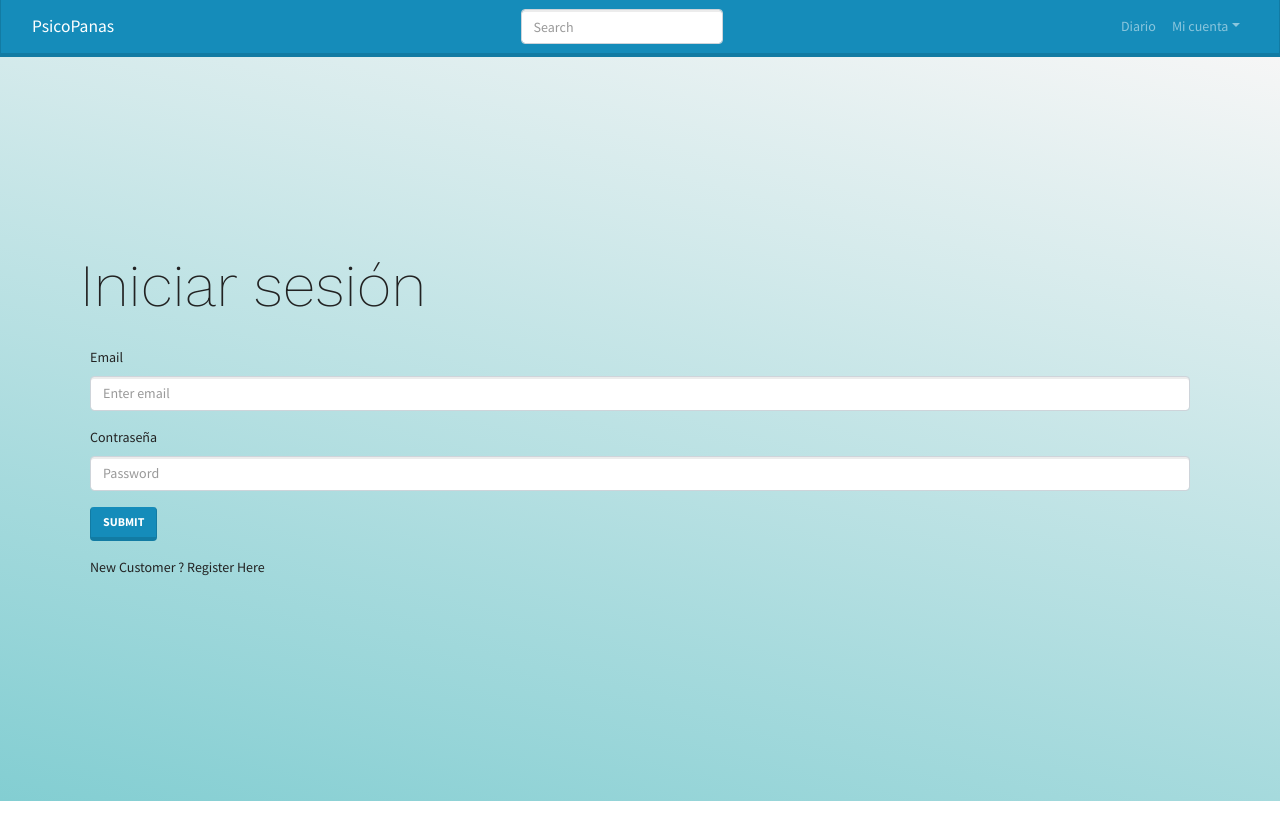
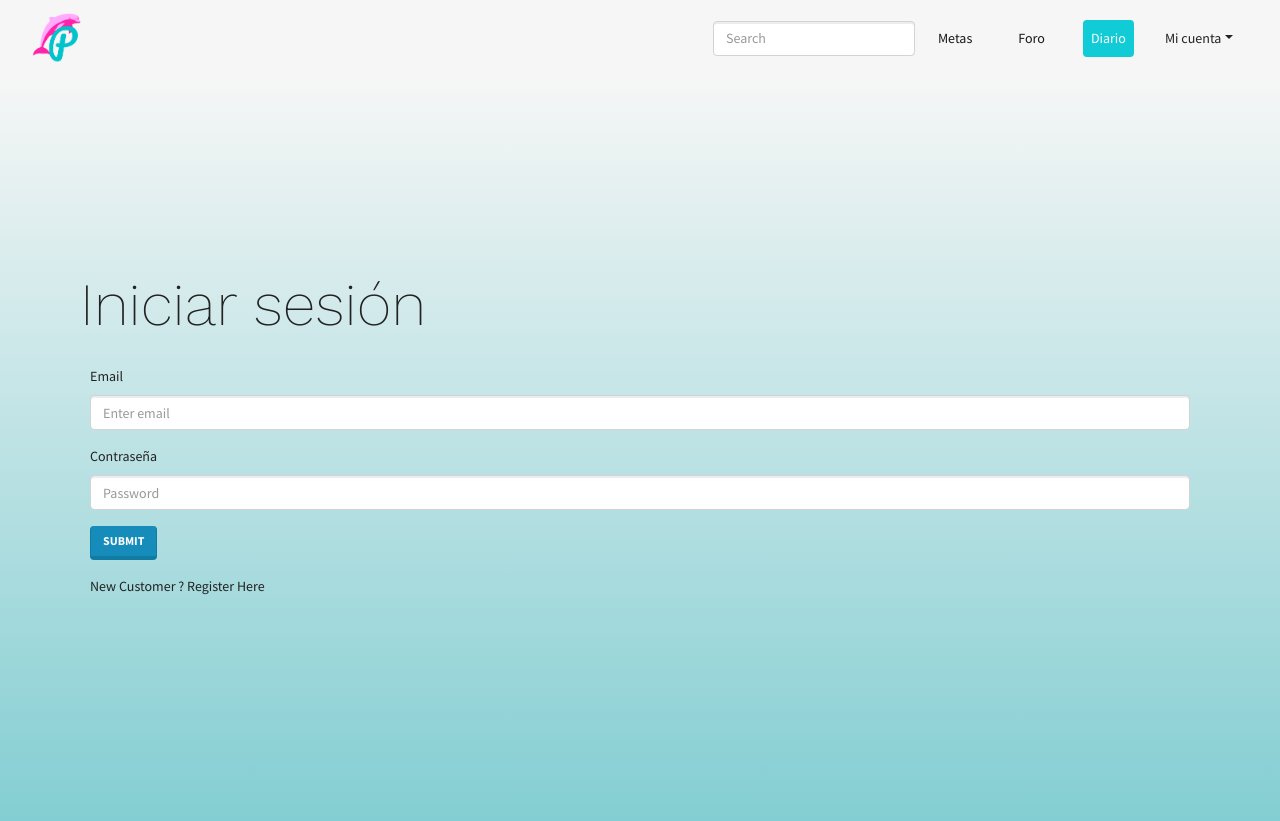
Before and after one commit to masaunimet/Psicopanas, a React (Create React App) app in the folder frontend/: page /login in a window 1280 px wide. Built offline with nearby package versions, Linux system fonts and the light colour scheme.

Commit message:
NavBar y HomePage
pequeño trabajo, no sabia si cambiar todo o seguir con lo que esta ahi

```diff
--- /dev/null
+++ b/frontend/src/components/header/Header.css
@@ -0,0 +1,5 @@
+.padding_butons{
+
+    padding-left: 15px;
+    padding-right: 15px;
+}
--- a/frontend/src/components/header/Header.js
+++ b/frontend/src/components/header/Header.js
@@ -8,17 +8,25 @@ import {
   NavDropdown,
 } from "react-bootstrap";
 import { Link } from "react-router-dom";
+import LogoPP from "../../images/logoPP.png";
+import User from "../../images/usuario_default.png";
+import "../header/Header.css";
 
 const Header = () => {
   return (
-    <Navbar bg="primary" expand="lg" variant="dark">
+    <Navbar bg="#d71b1b" expand="lg" variant="dark">
       <Container fluid>
-        <Navbar.Brand>
-          <Link to="/">PsicoPanas</Link>
+        <Navbar.Brand href="/">
+          <img
+            src={LogoPP}
+            width="50"
+            height="50"
+            alt=""
+          />
         </Navbar.Brand>
         <Navbar.Toggle aria-controls="basic-navbar-nav" />
-        <Navbar.Collapse id="basic-navbar-nav">
-          <Nav className="m-auto">
+        <Navbar.Collapse className="justify-content-end">
+          <Nav variant="pills" activeKey="1">
             <Form inline>
               <FormControl
                 type="text"
@@ -26,21 +34,42 @@ const Header = () => {
                 className="nr-sm-2"
               />
             </Form>
+            <Nav.Item className="padding_butons"><Nav.Link eventKey="disabled" disabled href="/diario" className="textnavbar">Metas</Nav.Link></Nav.Item>
+            <Nav.Item className="padding_butons" ><Nav.Link eventKey="disabled" disabled href="/diario" className="textnavbar">Foro</Nav.Link></Nav.Item>
+            <Nav.Item className="padding_butons"><Nav.Link eventKey="1" href="/diario" className="textnavbar">Diario</Nav.Link></Nav.Item>
           </Nav>
-          <Nav>
-            <Nav.Link>
-              <Link to="/diario">Diario</Link>
-            </Nav.Link>
+          <Nav.Item>
             <NavDropdown title="Mi cuenta" id="basic-nav-dropdowm">
               <NavDropdown.Item href="#action3">Perfil</NavDropdown.Item>
-
               <NavDropdown.Divider />
               <NavDropdown.Item href="#action5">Cerrar sesión</NavDropdown.Item>
             </NavDropdown>
-          </Nav>
+          </Nav.Item>
         </Navbar.Collapse>
       </Container>
     </Navbar>
+
+// </Nav.Item >
+// <Nav className="m-auto">
+//   <Form inline>
+//     <FormControl
+//       type="text"
+//       placeholder="Search"
+//       className="nr-sm-2"
+//     />
+//   </Form>
+// </Nav>
+// <Nav>
+//   <Nav.Link>
+//     <Link to="/diario">Diario</Link>
+//   </Nav.Link>
+//   <NavDropdown title="Mi cuenta" id="basic-nav-dropdowm">
+//     <NavDropdown.Item href="#action3">Perfil</NavDropdown.Item>
+
+//     <NavDropdown.Divider />
+//     <NavDropdown.Item href="#action5">Cerrar sesión</NavDropdown.Item>
+//   </NavDropdown>
+// </Nav>
   );
 };
 
--- a/frontend/src/components/mainscreen/MainScreen.css
+++ b/frontend/src/components/mainscreen/MainScreen.css
@@ -5,11 +5,7 @@
   display: flex;
   align-items: center;
   background: rgb(131, 206, 210);
-  background: linear-gradient(
-    14deg,
-    rgba(131, 206, 210, 1) 0%,
-    rgba(246, 246, 246, 1) 100%
-  );
+  background: linear-gradient(#F6F6F6, #83CED2);
   background-position: center;
   background-size: cover;
 }
--- a/frontend/src/screens/landingPage/LandingPage.css
+++ b/frontend/src/screens/landingPage/LandingPage.css
@@ -14,11 +14,7 @@
   display: flex;
   align-items: center;
   background: rgb(131, 206, 210);
-  background: linear-gradient(
-    14deg,
-    rgba(131, 206, 210, 1) 0%,
-    rgba(246, 246, 246, 1) 100%
-  );
+  background: linear-gradient(#F6F6F6, #83CED2);
   background-position: center;
   background-size: cover;
 }
```
Also changed, not shown: frontend/src/images/logoPP.png (added), frontend/src/images/usuario_default.png (added), frontend/src/styles/bootstrap.min.css.
